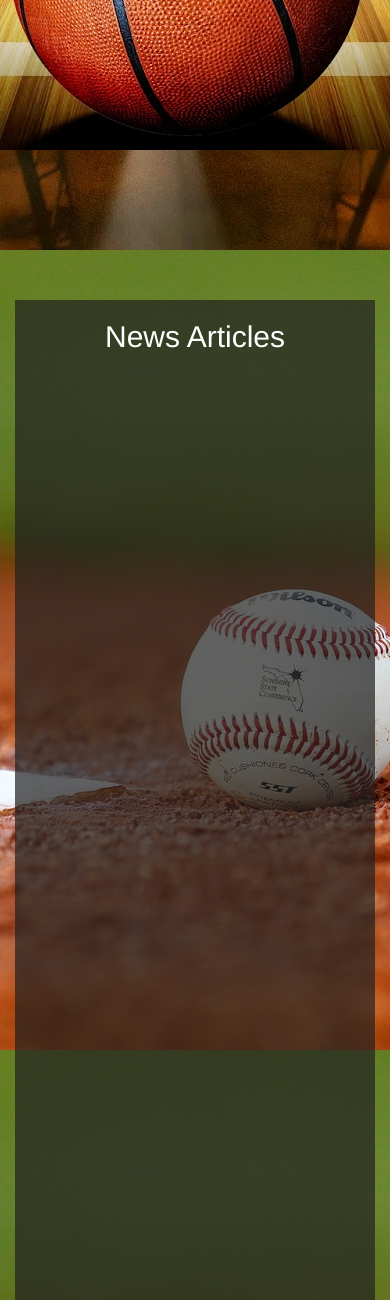
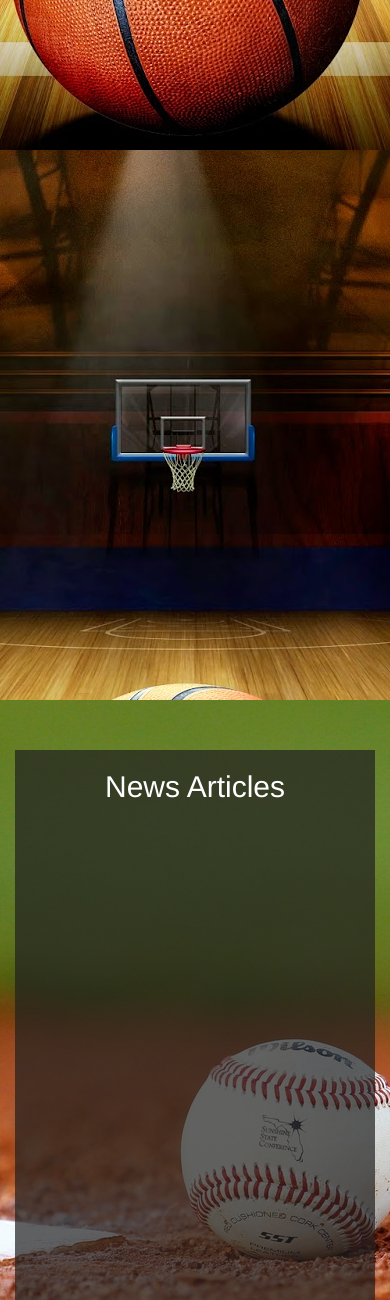
Before and after one commit to MaikeFillmer/ClutchSports, a PHP site: page / in a window 390 px wide. Shown: the part 1800-3100 px from the top of the page. Run offline with PHP 8.4, Linux system fonts and the light colour scheme; some libraries are stand-ins or nearby versions.

Commit message:
media screen formatting

```diff
--- a/assets/css/style.css
+++ b/assets/css/style.css
@@ -124,3 +124,41 @@ h3 {
 	float: right;
 	margin-top: 12px;
 }
+
+@media screen and (max-width: 1199px) {
+	.newsPics {
+		height: 90px;
+	}
+}
+
+@media screen and (max-width: 991px) {
+	.newsPics {
+		height: 0px;
+	}
+	#page1 {
+		height: 1120px;
+	}
+	#page2 {
+		height: 1400px;
+	}
+	#newsArticles {
+		height: 1300px;
+	}
+	.datePub {
+		float: none;
+		margin-top: 0px;
+		margin-bottom: -10px;
+	}
+}
+
+@media screen and (max-width: 755px) {
+	#page1 {
+		height: 1450px;
+	}
+	#page2 {
+		height: 1650px;
+	}
+	#newsArticles {
+		height: 1550px;
+	}
+}
```
